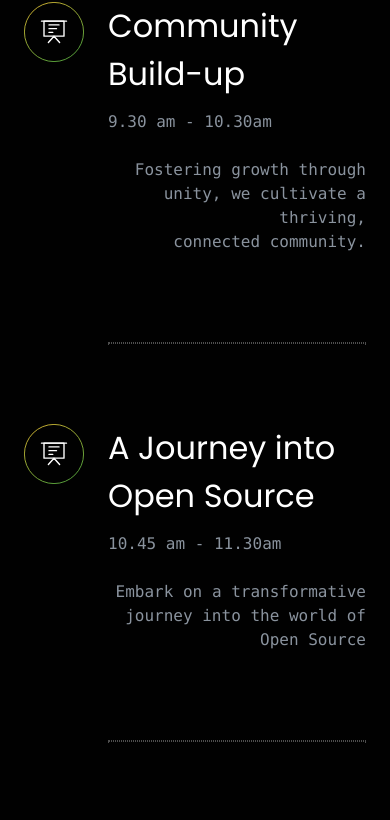
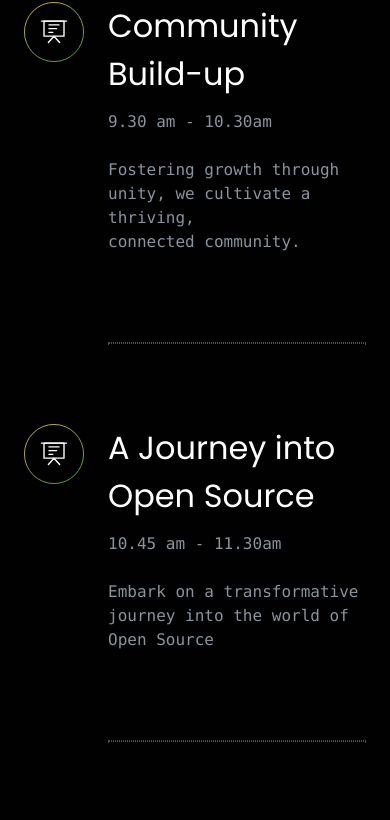
Before and after one commit to fossnsbm/sfd2023-web, a Next.js app: page /events/sfd-2023 in a window 390 px wide. Shown: the part 1799-2619 px from the top of the page. Built offline with nearby package versions, Linux system fonts and the light colour scheme.

Commit message:
fix: event outline description alignment in mobile view

```diff
--- a/src/components/event-outline/EventCard.tsx
+++ b/src/components/event-outline/EventCard.tsx
@@ -33,7 +33,7 @@ const EventCard: React.FC<EventCardProps> = ({ eventName, eventTime, eventDescri
                         <p className="font-mono text-gray">{eventTime}</p>
                     </div>
                     <div className="md:basis-1/3 font-mono text-gray">
-                        <p className="text-right align-top pt-6 md:pt-0 pb-2">
+                        <p className="text-left md:text-right align-top pt-6 md:pt-0 pb-2">
                             {eventDescription}
                         </p>
                     </div>
```
